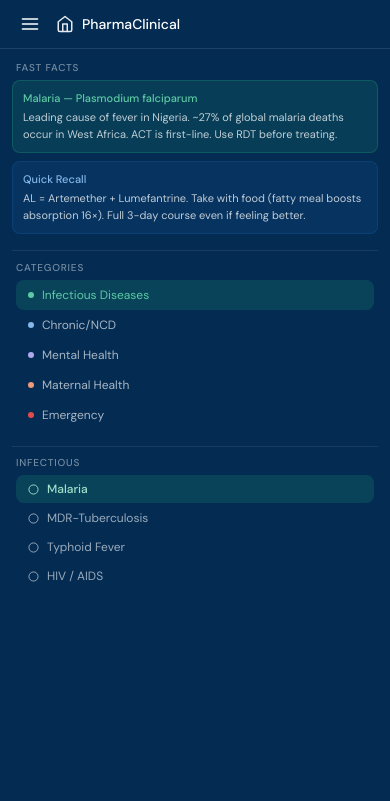
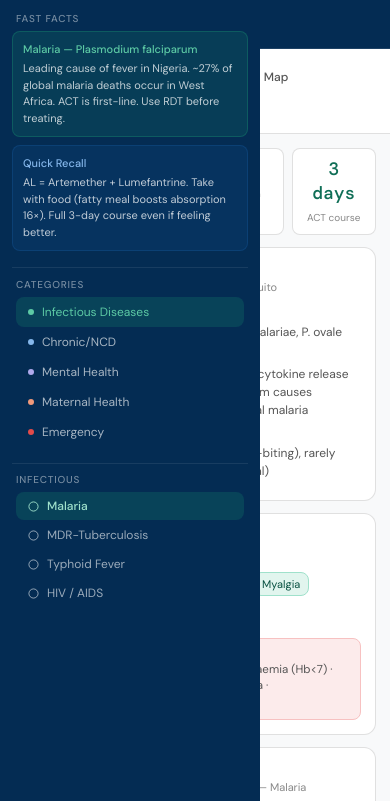
Before and after one commit to tiams21/PharmaClinix, a plain HTML site: page index.html in a window 390 px wide. Both pictures are taken after a click on the button 30 px from the left and 24 px from the top of the page. Shown: the top 801 px of the page. Drawn offline with nearby package versions, Linux system fonts and the light colour scheme.

Commit message:
Update index.html

```diff
--- a/index.html
+++ b/index.html
@@ -51,8 +51,8 @@ body{background:#f0f4f8;padding:20px;}
 @media(max-width:768px){
   body{padding:0}
   .dash{grid-template-columns:1fr;border-radius:0;border:none;box-shadow:none;min-height:100vh}
-  .sidebar{display:none;max-height:none}
-  .sidebar.open{display:block}
+  .sidebar{position:fixed;top:0;left:-280px;width:260px;height:100vh;z-index:200;transition:left 0.3s ease}
+  .sidebar.open{left:0}
   .mob-menu-btn{display:flex}
   .dotd{display:none}
   .hdr-search{display:none}
@@ -65,6 +65,7 @@ body{background:#f0f4f8;padding:20px;}
   .news-card{flex-direction:column;gap:8px}
   .stat-chip{min-width:70px;padding:6px 8px}
   .stat-num{font-size:15px}
+  #overlay.show{display:block}
 }
 .sb-section{padding:0 12px;margin-bottom:16px}
 .sb-title{font-size:10px;letter-spacing:.08em;text-transform:uppercase;color:rgba(255,255,255,0.45);padding:0 4px;margin-bottom:6px;font-weight:500}
@@ -207,6 +208,7 @@ body{background:#f0f4f8;padding:20px;}
   </div>
 
   <!-- SIDEBAR -->
+  <div id="overlay" onclick="toggleSidebar()" style="display:none;position:fixed;top:0;left:0;width:100%;height:100%;background:rgba(0,0,0,0.5);z-index:199"></div>
  <div class="sidebar" id="sidebar">
     <div class="sb-section">
       <div class="sb-title">Fast Facts</div>
@@ -615,7 +617,10 @@ const NEWS=[
 
 let curDisease='malaria';
   function toggleSidebar(){
-  document.getElementById('sidebar').classList.toggle('open');
+  const sb=document.getElementById('sidebar');
+  sb.classList.toggle('open');
+  const ov=document.getElementById('overlay');
+  ov.classList.toggle('show');
 }
 let curTab='guidelines';
 
```
